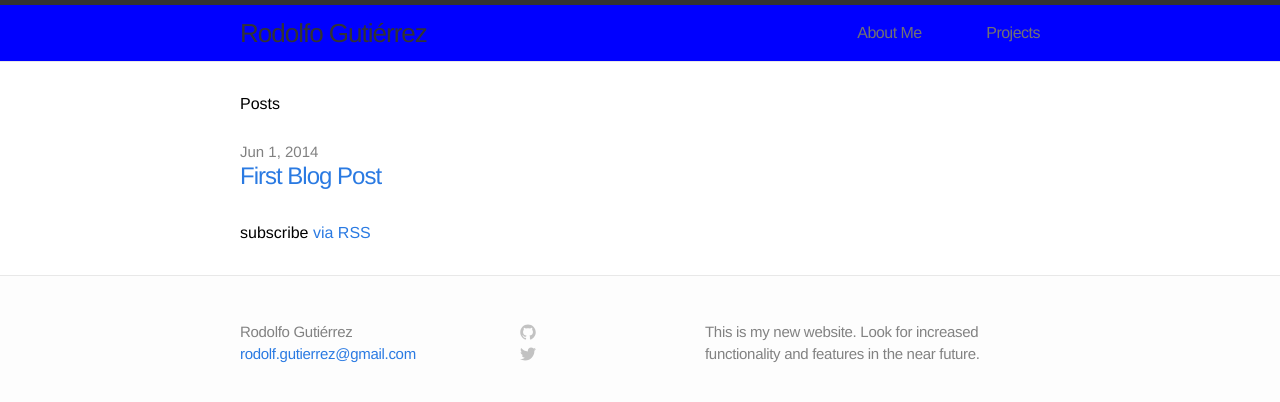
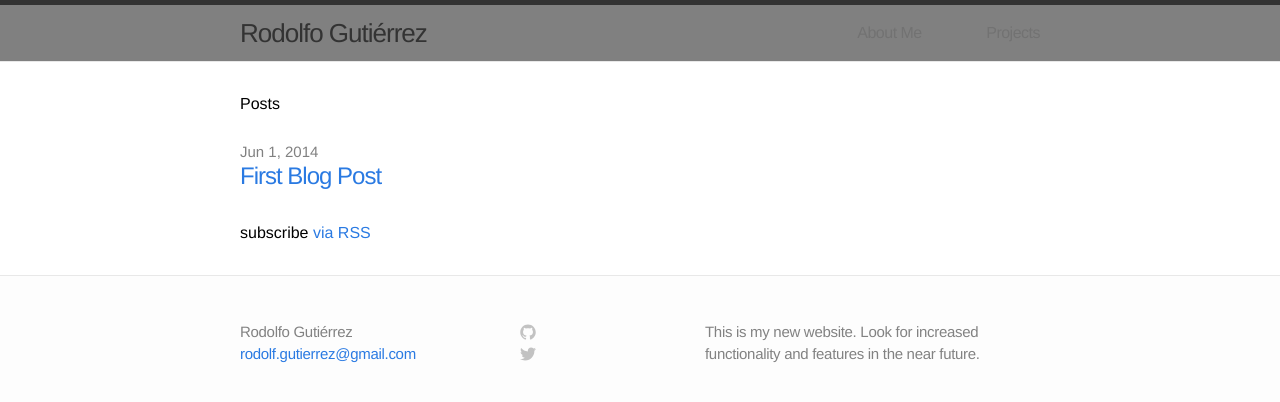
Before and after one commit to gutzrodolfo/arwedding.love, a Jekyll site: the page built from index.html, in a window 1280 px wide. Shown: the top 402 px of the page. Built offline with Jekyll 4.4.1, drawn with Linux system fonts in a browser that asks for light colours.

Commit message:
Testing header changes

```diff
--- a/css/main.css
+++ b/css/main.css
@@ -44,7 +44,7 @@ a:visited { color: #205caa; }
   border-top: 5px solid #333;
   border-bottom: 1px solid #e8e8e8;
   min-height: 56px;
-  background-color: blue;
+  background-color: gray;
 }
 
 .site-title,
```
